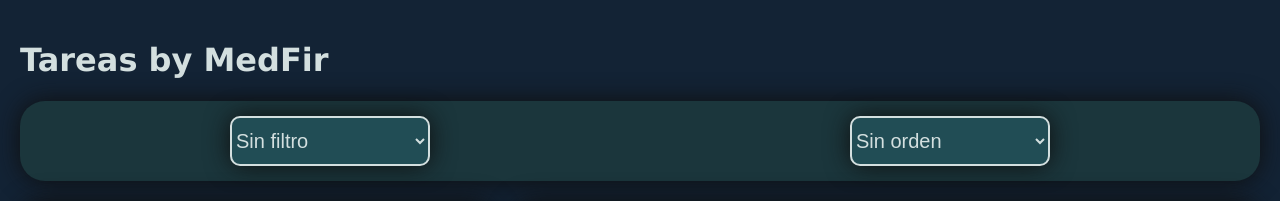
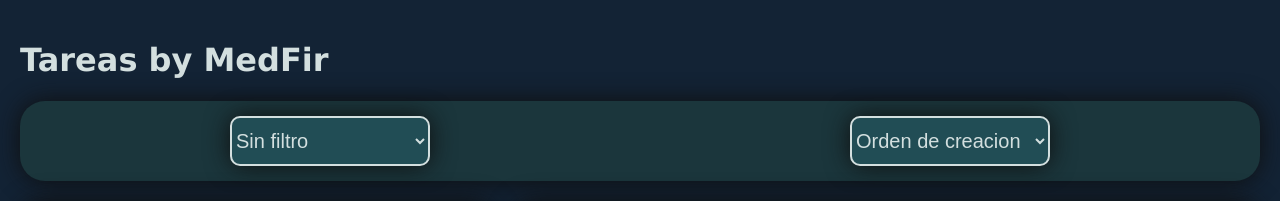
Before and after one commit to MedFir/gestorTareas, a React (Vite) app: page / in a window 1280 px wide. Shown: the top 201 px of the page. Built offline with nearby package versions, Linux system fonts and the light colour scheme.

Commit message:
se hicieron filtros segun categoria y ordenamiento por urgencia

```diff
--- a/src/App.jsx
+++ b/src/App.jsx
@@ -5,15 +5,35 @@ import "./App.css";
 import { useState } from "react";
 
 export default function App() {
-  const tareasLocalStorage = JSON.parse(localStorage.getItem('tareasLocal'));
-  let verificador = [];
-  if(!tareasLocalStorage){
-    verificador = [];
+  const verificador = JSON.parse(localStorage.getItem('tareasLocal'));
+  let tareasLocalStorage = [];
+  if(!verificador){
+    tareasLocalStorage = [];
   }else{
-    verificador = [...tareasLocalStorage]
+    tareasLocalStorage = [...verificador]
   }
+  const [tareas, setTareas] = useState(tareasLocalStorage);
 
-  const [tareas, setTareas] = useState(verificador);
+  const [filtro, setFiltro] = useState("none");
+
+  const tareasMostradas = filtro === "none" ? tareas : tareas.filter(tarea => tarea.categoria === filtro);
+
+  const ordenarTareas = (ordenSeleccionado) => {
+    let tareasOrdenadas = [...tareas];
+    if (ordenSeleccionado === "asc") {
+      //orden asc = NoUrg a MuyUrg
+      tareasOrdenadas.sort((a, b) => a.tipoUrgencia - b.tipoUrgencia);
+    } else if (ordenSeleccionado === "desc") {
+      //orden desc = MuyUrg a NoUrg
+      tareasOrdenadas.sort((a, b) => b.tipoUrgencia - a.tipoUrgencia);
+    } else {
+      //por fecha de creacion desc
+      const tareasOriginales = JSON.parse(localStorage.getItem('tareasLocal')) || [];
+      tareasOrdenadas = tareasOriginales;
+    }
+    setTareas(tareasOrdenadas);
+    console.log(tareasOrdenadas)
+  };
 
   const guardar = (tarea) => {
     let nuevasTareas = [...tareas];
@@ -34,12 +54,12 @@ export default function App() {
       <header>
         <h1>Tareas by MedFir</h1>
       </header>
-      <Botonera/>
+      <Botonera onCambiarOrden={ordenarTareas} onCambiarFiltro={setFiltro}/>
 
       <div className="contenedor">
         <CrearTarea guardar={(tarea) => guardar(tarea)} />
 
-        <Listado tareas={tareas} eliminar={(tarea_id) => eliminar(tarea_id)} />
+        <Listado tareas={tareasMostradas} eliminar={(tarea_id) => eliminar(tarea_id)} />
       </div>
     </div>
   );
--- a/src/componentes/botonera/Botonera.jsx
+++ b/src/componentes/botonera/Botonera.jsx
@@ -2,12 +2,12 @@ import "./Botonera.css";
 import FiltroCategoria from "../filtroCategoria/FiltroCategoria.jsx";
 import OrdenUrgencia from "../ordenUrgencia/OrdenUrgencia.jsx";
 
-export default function Botonera (){
+export default function Botonera ({ onCambiarOrden, onCambiarFiltro }){
 
     return(
         <nav>
-            <FiltroCategoria/>
-            <OrdenUrgencia/>
+            <FiltroCategoria onCambiarFiltro={onCambiarFiltro}/>
+            <OrdenUrgencia onCambiarOrden={onCambiarOrden}/>
         </nav>
     )
 }
--- a/src/componentes/filtroCategoria/FiltroCategoria.jsx
+++ b/src/componentes/filtroCategoria/FiltroCategoria.jsx
@@ -1,8 +1,8 @@
 import "./FiltroCategoria.css";
-export default function FiltroCategoria (){
+export default function FiltroCategoria ({ onCambiarFiltro }){
 
     return(
-        <select>
+        <select onChange={(e) => onCambiarFiltro(e.target.value)}>
             <option value="none">Sin filtro</option>
             <option value="trabajo">Categoria: "Trabajo"</option>
             <option value="hogar">Categoria: "Hogar"</option>
--- a/src/componentes/ordenUrgencia/OrdenUrgencia.jsx
+++ b/src/componentes/ordenUrgencia/OrdenUrgencia.jsx
@@ -1,9 +1,8 @@
 import "./OrdenUrgencia.css";
-export default function OrdenUrgencia (){
-
+export default function OrdenUrgencia ({ onCambiarOrden }){
     return(
-        <select>
-            <option value="none">Sin orden</option>
+        <select onChange={(e) => onCambiarOrden(e.target.value)}>
+            <option value="none">Orden de creacion</option>
             <option value="asc">Por urgencia (Asc.)</option>
             <option value="desc">Por urgencia (Desc.)</option>
         </select>
```
Also changed, not shown: src/trabajo.md (+6 -9 lines), 1 other file (tests, documents, lock files or other folders).
